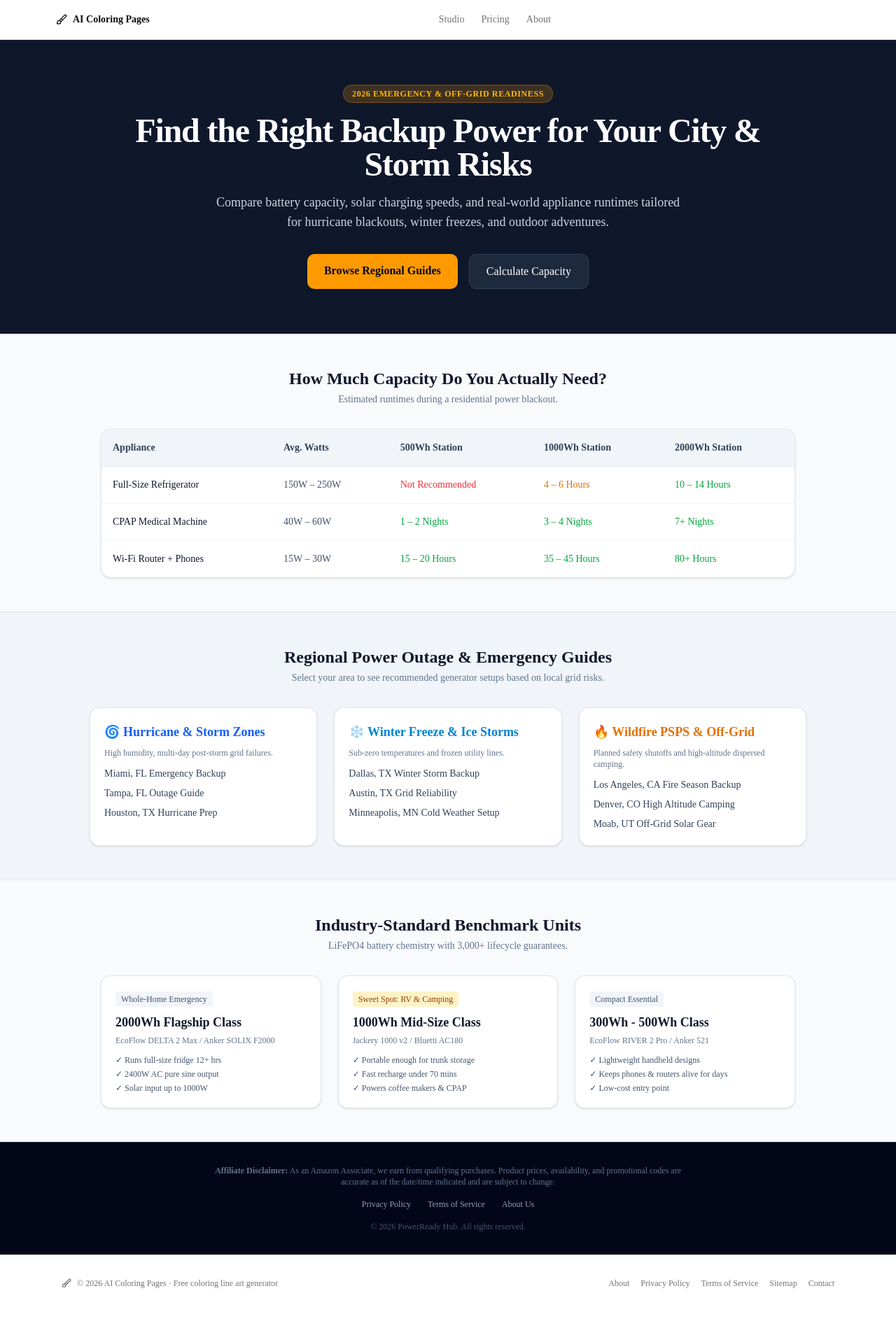
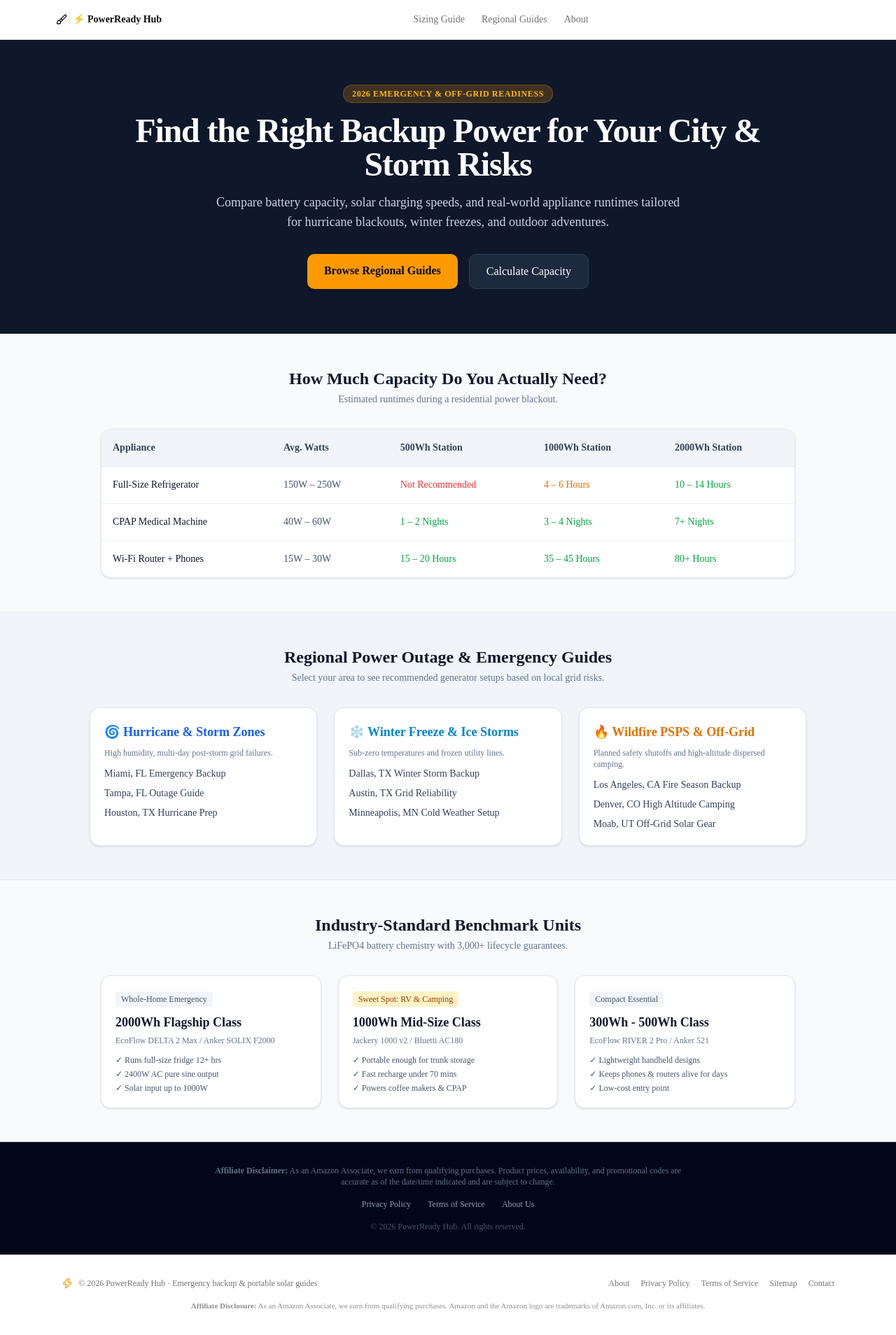
Before and after one commit to xingfangwang-eng/ai-coloring-pages, a Next.js app: page / in a window 1280 px wide. Shown: the whole page at 70% size. Before the commit the page ends 1874 px from the top, so only its background shows below. Built offline with nearby package versions, Linux system fonts and the light colour scheme.

Commit message:
Update layout, navbar and footer to power station theme

```diff
--- a/src/app/layout.tsx
+++ b/src/app/layout.tsx
@@ -16,13 +16,9 @@ const geistMono = Geist_Mono({
   subsets: ["latin"],
 });
 
-export const metadata: Metadata = {
-  title: "AI Coloring Pages · Free Line Art Generator",
-  description:
-    "Type a word, get a printable black & white line art coloring page. 100% free, no sign-up required.",
-  verification: {
-    google: "uTT2vLHXrvh44esSpln_EMc1QEFjkN0vjJZ04UgI0Qc",
-  },
+export const metadata = {
+  title: 'Emergency Power Hub | Portable Power Stations & Solar Generators',
+  description: 'Compare battery runtime, solar charging speeds, and backup power setups for storm outages.',
 };
 
 export default function RootLayout({
--- a/src/components/site-footer.tsx
+++ b/src/components/site-footer.tsx
@@ -1,17 +1,20 @@
 import Link from "next/link";
-import { Brush } from "lucide-react";
+import { Zap } from "lucide-react";
 
 export function SiteFooter() {
   return (
     <footer className="mt-auto border-t bg-background/60 py-8">
-      <div className="mx-auto flex max-w-6xl flex-col items-center justify-between gap-4 px-6 text-xs text-muted-foreground sm:flex-row">
+      <div className="mx-auto flex max-w-6xl flex-col items-center justify-between gap-6 px-6 text-xs text-muted-foreground sm:flex-row">
+        {/* 左侧：版权与站点名 */}
         <div className="flex items-center gap-2">
-          <Brush className="h-3.5 w-3.5" />
+          <Zap className="h-4 w-4 text-amber-500" />
           <span>
-            © {new Date().getFullYear()} AI Coloring Pages · Free coloring line art generator
+            © {new Date().getFullYear()} PowerReady Hub · Emergency backup & portable solar guides
           </span>
         </div>
-        <div className="flex items-center gap-4">
+
+        {/* 右侧：合规导航链接 */}
+        <div className="flex flex-wrap items-center justify-center gap-4">
           <Link href="/about" className="hover:text-foreground">
             About
           </Link>
@@ -32,6 +35,13 @@ export function SiteFooter() {
           </a>
         </div>
       </div>
+
+      {/* 底部居中：亚马逊联盟官方强制免责声明（通过审核的关键） */}
+      <div className="mx-auto mt-4 max-w-4xl px-6 text-center text-[11px] leading-relaxed text-muted-foreground/80">
+        <p>
+          <strong>Affiliate Disclosure:</strong> As an Amazon Associate, we earn from qualifying purchases. Amazon and the Amazon logo are trademarks of Amazon.com, Inc. or its affiliates.
+        </p>
+      </div>
     </footer>
   );
 }
--- a/src/components/site-navbar.tsx
+++ b/src/components/site-navbar.tsx
@@ -8,8 +8,8 @@ import { Button } from "@/components/ui/button";
 import { cn } from "@/lib/utils";
 
 const NAV_ITEMS = [
-  { label: "Studio", href: "/workspace" },
-  { label: "Pricing", href: "/pricing" },
+  { label: "Sizing Guide", href: "/#sizing-guide" },
+  { label: "Regional Guides", href: "/#regional-guides" },
   { label: "About", href: "/about" },
 ];
 
@@ -22,7 +22,7 @@ export function SiteNavbar() {
         {/* Logo */}
         <Link href="/" className="flex items-center gap-2">
           <Brush className="h-4 w-4 text-primary" />
-          <span className="text-sm font-semibold">AI Coloring Pages</span>
+          <span className="text-sm font-semibold">⚡ PowerReady Hub</span>
         </Link>
 
         {/* Desktop nav */}
```
